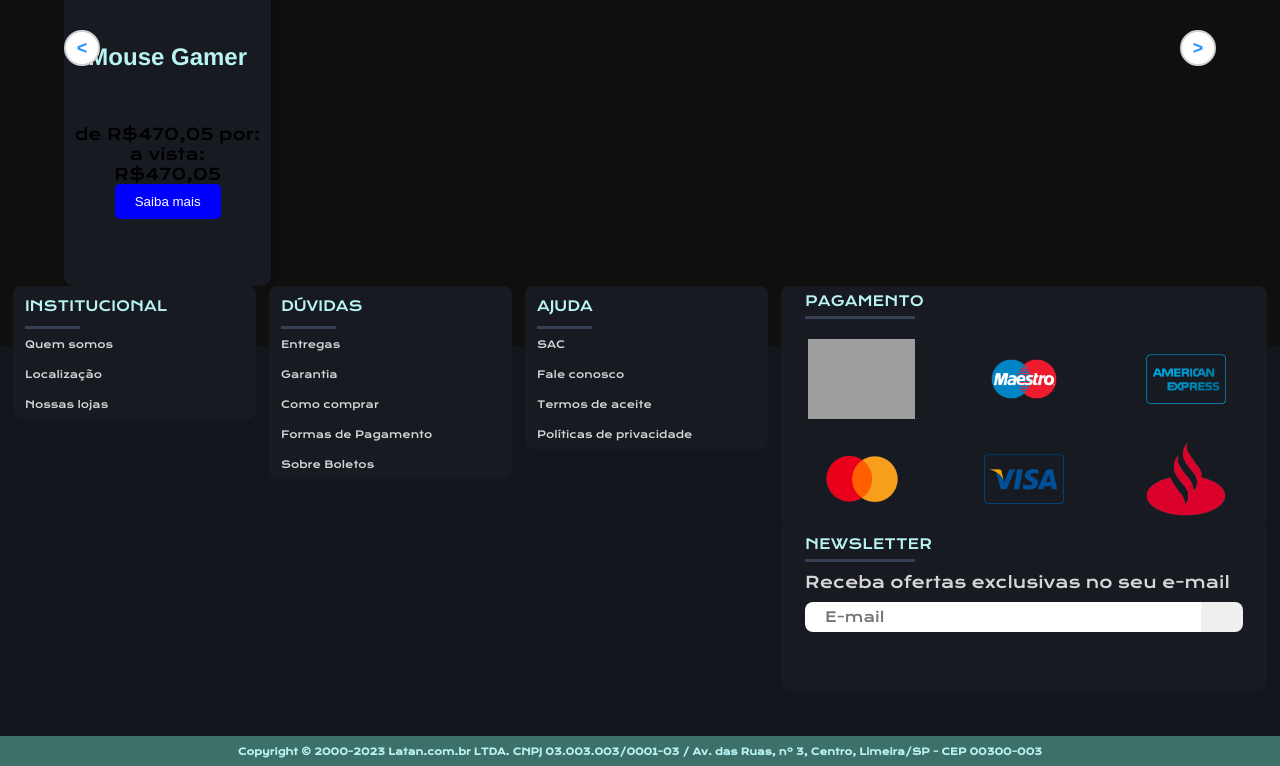
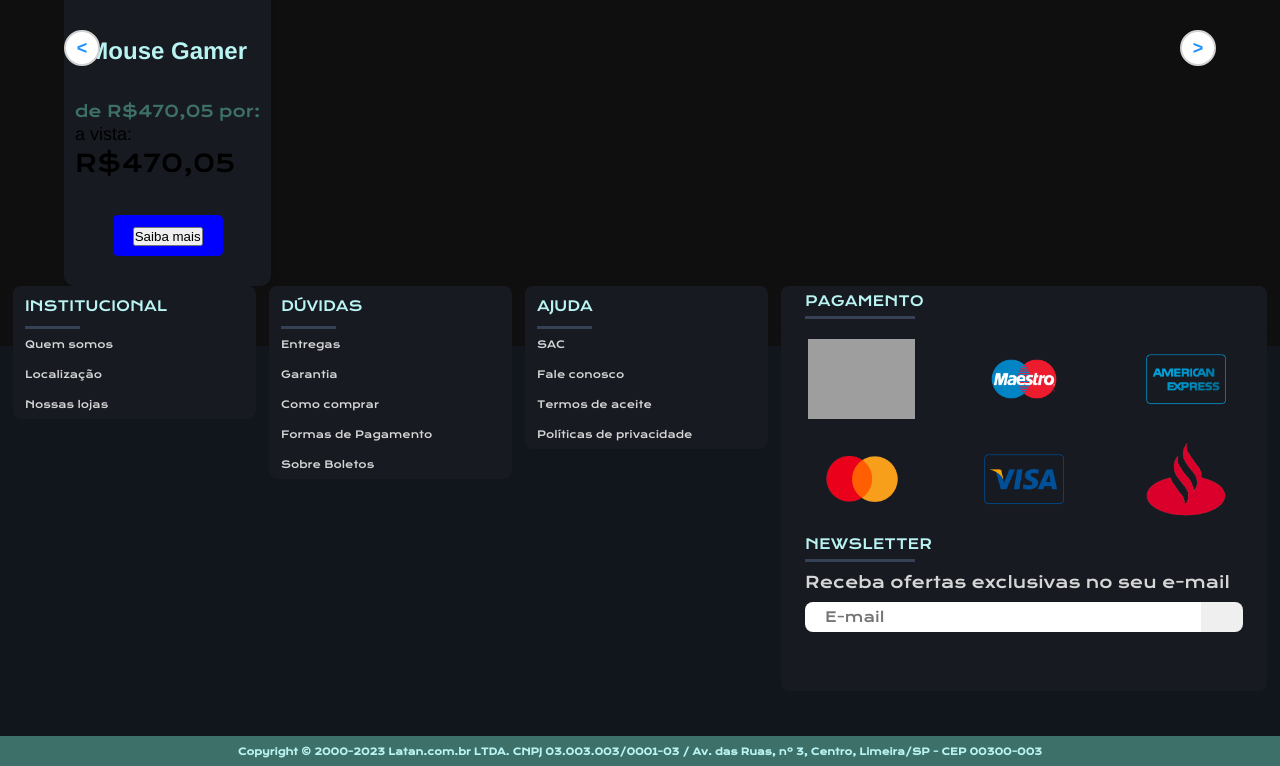
Before and after one commit to ZimbresAguilar/Ozza-Tech, a PHP site: page / in a window 1280 px wide. Shown: the part 434-1200 px from the top of the page. Run offline with PHP 8.4, Linux system fonts and the light colour scheme; some libraries are stand-ins or nearby versions; grey boxes are pictures that could not be loaded.

Commit message:
card melhorado

```diff
--- a/css/card.css
+++ b/css/card.css
@@ -92,7 +92,7 @@
 }
 
 .categoria-conteudo{
-    height: 55%;
+    height: 45%;
     width: 95%;
     display: flex;
     flex-direction: column;
@@ -103,18 +103,30 @@
 .nome {
     font-family: helvetica;
 	font-size: 24px;
-	margin-bottom: 10px;
     color: var(--aqua-claro);
 }
+.preco-antes{
+    display: flex;
+    flex-direction: column;
+    align-items: self-start;
+    color: var(--aqua-escuro);
+}
+.preço-final {
+    display: flex;
+    flex-direction: column;
+    align-items: self-start;
+}
+.preco-depois{
+	font-size: 24px;
+}
 
-. {
+.vista {
     font-family: helvetica;
 	font-size: 18px;
 	line-height: 1.5;
-	margin-bottom: 20px;
 }
 
-.card button{
+.categoria-buttons{
     border: none;
     border-radius: 5px;
     padding: 10px 20px;
--- a/index.html
+++ b/index.html
@@ -82,7 +82,8 @@
                 </div>
 
                 <div class="carrosel-btn">
-                    <button type="button" class="prvItem"> < </button>
+                    <button type="button" class="prvItem">
+                        < </button>
                             <button type="button" class="nxtItem"> > </button>
                 </div>
 
@@ -100,12 +101,15 @@
                                     <h2 class="nome">Mouse Gamer</h2>
                                     <span class="preço">
                                         <p class="preco-antes">de R$470,05 por:</p>
-                                     <div class="preçofinal">
+                                        <div class="preço-final">
                                             <span class="vista">a vista:</span>
                                             <p class="preco-depois">R$470,05</p>
+                                        </div>
                                     </span>
                                 </div>
+                                <div class="categoria-buttons">
                                     <button>Saiba mais</button>
+                                </div>
                             </div>
 
                         </div>
```
Lines whose indentation alone changed are shown as unchanged.
